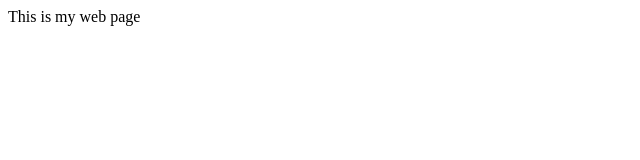
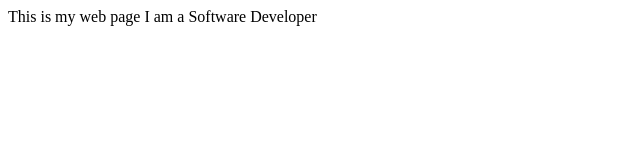
Before and after one commit to patelabhi787/demo-repo, a plain HTML site: page index.html in a window 1280 px wide. Shown: the whole page, without its empty margins (0-640 px from the left). Drawn offline with Linux system fonts and the light colour scheme.

Commit message:
updated files

```diff
--- a/index.html
+++ b/index.html
@@ -4,5 +4,6 @@
     </head>
     <body>
         This is my web page
+        I am a Software Developer
     </body>
 </html>
```
Also changed, not shown: 1 other file.
